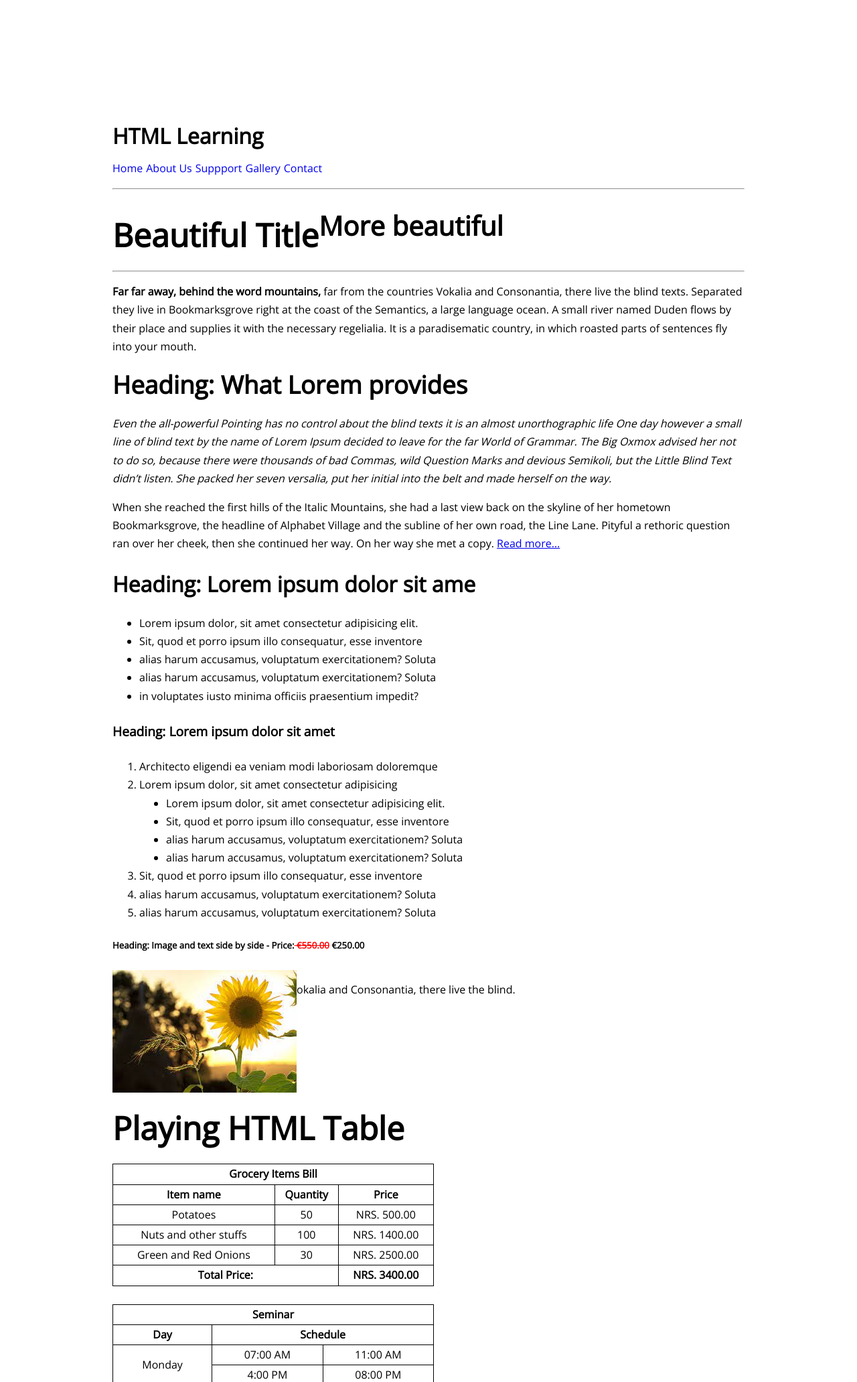
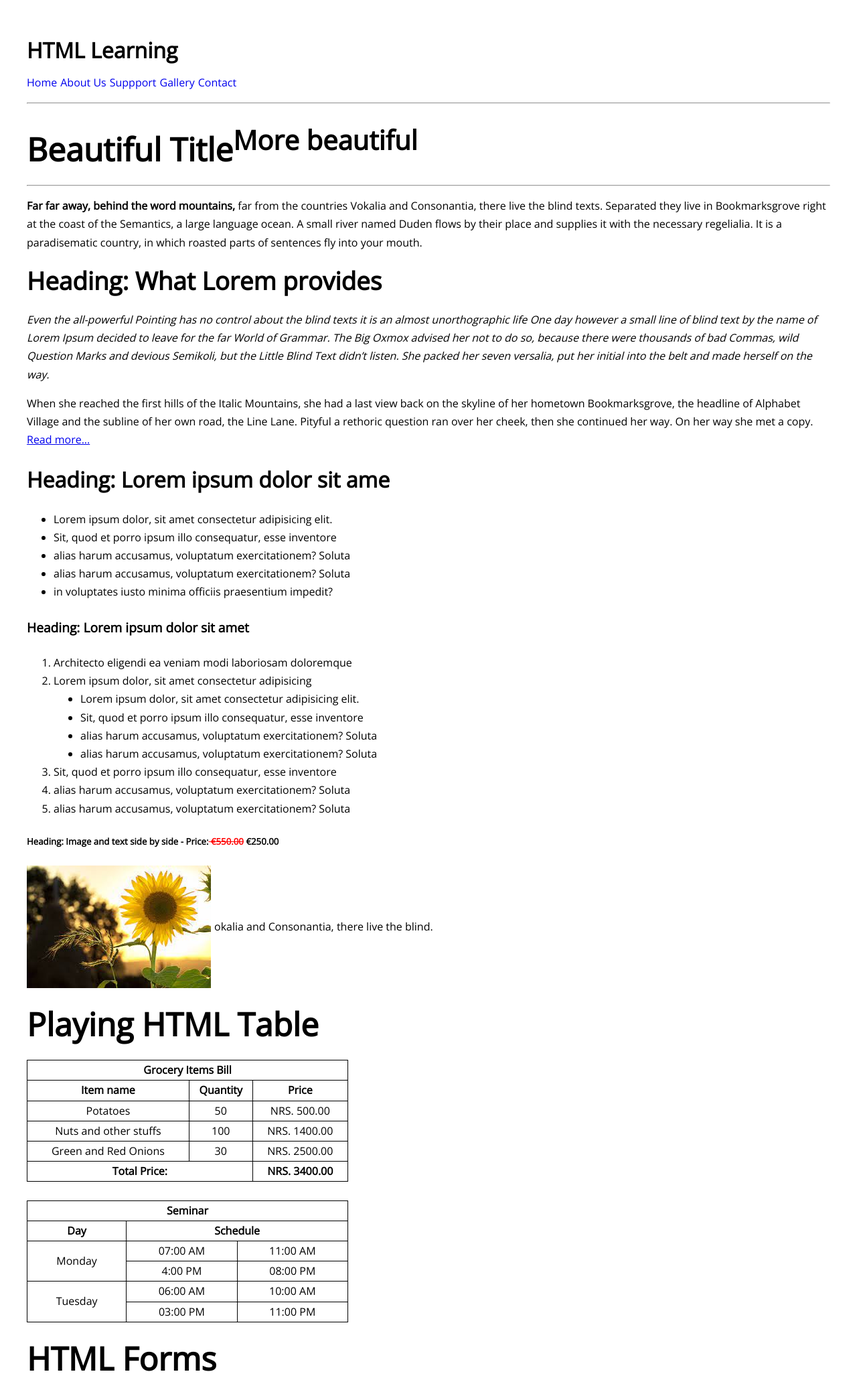
Before and after one commit to tsabudh/internship, a PHP site: page /htmlcss/assignment-01/index.html in a window 1280 px wide. Shown: the top 2063 px of the page at 67% size. Run offline with PHP 8.4, Linux system fonts and the light colour scheme.

Commit message:
directory changed

```diff
--- a/htmlcss/assignment-01/css/assign01.css
+++ b/htmlcss/assignment-01/css/assign01.css
@@ -6,7 +6,7 @@ html {
   line-height: 1.7rem;
 }
 body {
-  padding: 10rem;
+  padding: 2rem;
 }
 del {
   color: red;
@@ -130,3 +130,6 @@ td {
   display: flex;
   flex-direction: row;
 }
+.container--image p {
+  margin: auto auto auto 5px;
+}
```
